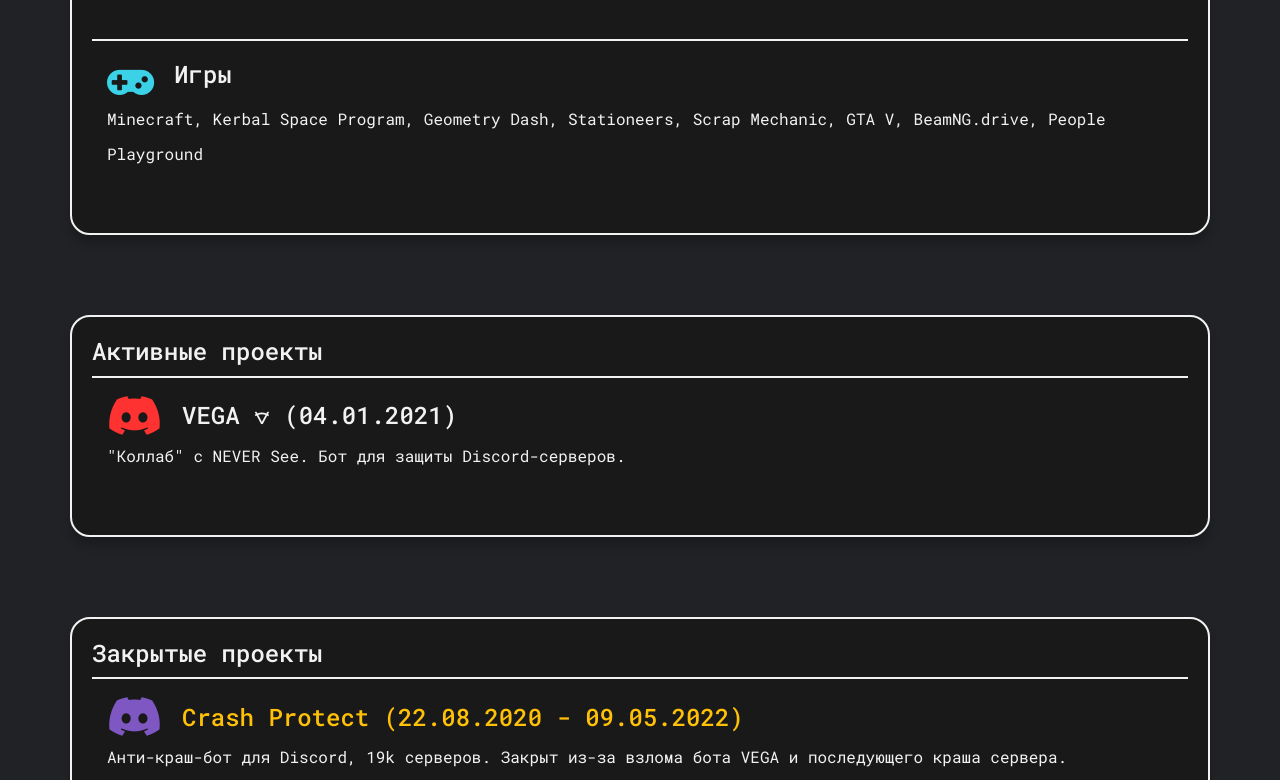
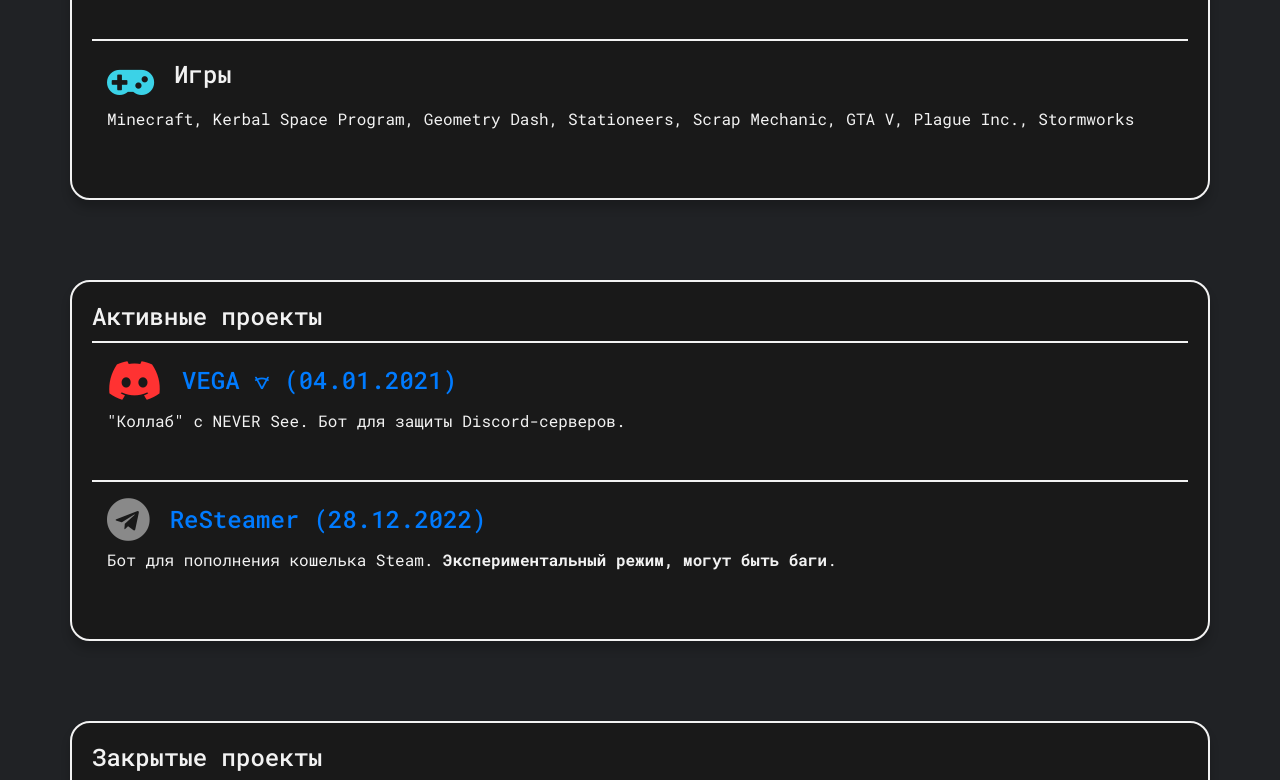
Before and after one commit to cymon4380/cymon4380.github.io, a plain HTML site: page index.html in a window 1280 px wide. Shown: the part 1180-1960 px from the top of the page. Drawn offline with nearby package versions, Linux system fonts and the light colour scheme.

Commit message:
Небольшие изменения
Изменил год копирайта
Добавил новый проект
Изменил био

```diff
--- a/index.html
+++ b/index.html
@@ -65,7 +65,7 @@
                 <div class="d-flex d-xl-flex flex-row justify-content-center align-items-center align-self-center justify-content-xl-start"><i class="fa fa-gamepad" style="color: rgb(59,210,231);"></i>
                     <h4>Игры</h4>
                 </div>
-                <p>Minecraft, Kerbal Space Program, Geometry Dash, Stationeers, Scrap Mechanic, GTA V, BeamNG.drive, People Playground</p>
+                <p>Minecraft, Kerbal Space Program, Geometry Dash, Stationeers, Scrap Mechanic, GTA V, Plague Inc., Stormworks</p>
             </div>
         </div>
     </div>
@@ -74,9 +74,17 @@
         <div class="row">
             <div class="col">
                 <div class="d-flex d-xl-flex flex-row justify-content-center align-items-center align-self-center justify-content-xl-start align-items-xl-end"><i class="fab fa-discord" style="color: rgb(255,50,50);"></i>
-                    <h4>VEGA&nbsp;⦡ (04.01.2021)<br></h4>
+                    <h4><a href="https://vega-bot.ru">VEGA&nbsp;⦡ (04.01.2021)</a><br></h4>
                 </div>
                 <p>"Коллаб" с NEVER See. Бот для защиты Discord-серверов.</p>
+            </div>
+        </div>
+        <div class="row">
+            <div class="col">
+                <div class="d-flex d-xl-flex flex-row justify-content-center align-items-center align-self-center justify-content-xl-start align-items-xl-end"><i class="fab fa-telegram" style="color: rgb(137,137,137);"></i>
+                    <h4><a href="https://t.me/ReSteamerBot/start">ReSteamer (28.12.2022)</a><br></h4>
+                </div>
+                <p>Бот для пополнения кошелька Steam. <strong>Экспериментальный режим, могут быть баги</strong>.</p>
             </div>
         </div>
     </div>
@@ -122,7 +130,7 @@
                 <div class="d-flex d-xl-flex flex-row justify-content-center align-items-center align-self-center justify-content-xl-start align-items-xl-end"><i class="fas fa-server" style="color: #6067f4;"></i>
                     <h4>Безымянный GD-хостинг (03.12.2021)</h4>
                 </div>
-                <p>Хостинг серверов Geometry Dash. <strong>В РАЗРАБОТКЕ</strong></p>
+                <p>Хостинг серверов Geometry Dash. <strong>Не будет его :(</strong></p>
             </div>
         </div>
         <div class="row">
@@ -151,7 +159,7 @@
             </ol>
     </div>
     <footer class="text-center">
-        <p>© 2022, Cymon. Копирование сайта разрешается с указанием авторства.</p><img class="rounded-circle" src="https://media.discordapp.net/attachments/911031708906827796/1035412822273830943/2004.jpg?width=48&amp;height=48"></footer>
+        <p>© 2023, Cymon. Копирование сайта разрешается с указанием авторства.</p><img class="rounded-circle" src="https://media.discordapp.net/attachments/911031708906827796/1035412822273830943/2004.jpg?width=48&amp;height=48"></footer>
     <script src="https://cdnjs.cloudflare.com/ajax/libs/jquery/3.4.1/jquery.min.js"></script>
     <script src="https://cdnjs.cloudflare.com/ajax/libs/twitter-bootstrap/4.4.1/js/bootstrap.bundle.min.js"></script>
     <script src="assets/js/bs-init.js"></script>
```
